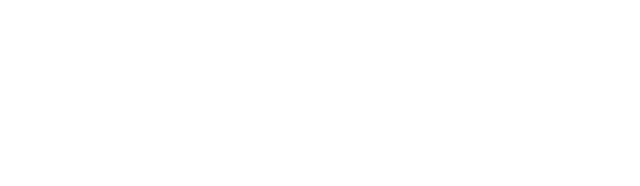
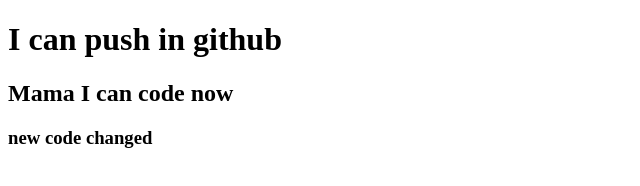
Before and after one commit to sumaiyajannat55/my-second-repo, a plain HTML site: page index.html in a window 1280 px wide. Shown: the whole page, without its empty margins (0-640 px from the left). Drawn offline with Linux system fonts and the light colour scheme.

Commit message:
added header

```diff
--- a/index.html
+++ b/index.html
@@ -4,9 +4,11 @@
     <meta charset="UTF-8">
     <meta http-equiv="X-UA-Compatible" content="IE=edge">
     <meta name="viewport" content="width=device-width, initial-scale=1.0">
-    <title>Document</title>
+    <title>My second github</title>
 </head>
 <body>
-
+    <h1>I can push in github</h1>
+    <h2>Mama I can code now</h2>
+    <h3>new code changed</h3>
 </body>
 </html>
```
